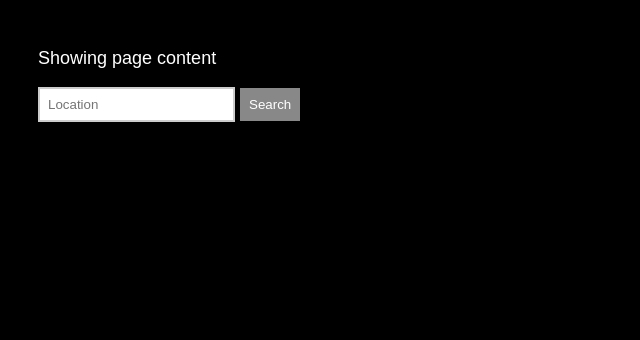
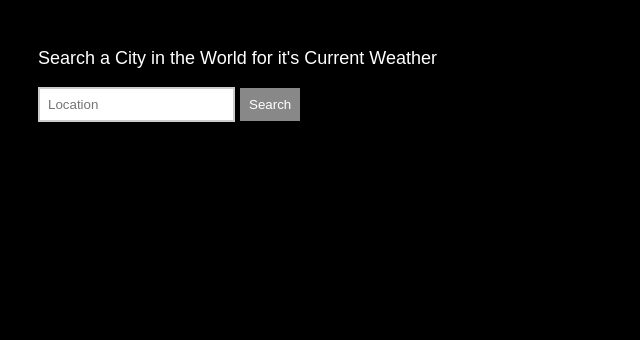
Before and after one commit to brycehulett/nodejs-weather-website, a Node server app: page / in a window 1280 px wide. Shown: the part 162-502 px from the top of the page, without its empty margins (0-640 px from the left). Run offline with Node 20, Linux system fonts and the light colour scheme; some libraries are stand-ins or nearby versions.

Commit message:
Updated Weather Info

```diff
--- a/public/css/styles.css
+++ b/public/css/styles.css
@@ -61,3 +61,7 @@ button{
     color: #FFF;
     padding: 8px;
 }
+
+p{
+    white-space: pre-line;
+}
--- a/public/js/app.mjs
+++ b/public/js/app.mjs
@@ -17,9 +17,14 @@ weatherForm.addEventListener('submit', (e)=>{
                 messageTwo.textContent = ''
             }else{
                 messageOne.textContent = ''
-                const town = new String(data.address)[0].toUpperCase() + new String(data.address).slice(1)
-                let result = `It's ${data.temperature} degrees in ${town}`
-                result += ` with ${data.precipitation}% precipitation and wind at ${data.wind} mph.`
+                //const town = new String(data.address)[0].toUpperCase() + new String(data.address).slice(1)
+                let result = `${data.name}, ${data.country}\r\n\r\n`
+                result += `It's ${data.temperature} degrees`
+                result += ` with ${data.precipitation}% precipitation and wind at ${data.wind} mph.\r\n\r\n`
+                for(const d of data.weather_descriptions){
+                    result += d + " "
+                }
+                result += `and feels like ${data.feelslike}`
                 messageTwo.textContent = result
             }
         })
--- a/src/app.mjs
+++ b/src/app.mjs
@@ -52,16 +52,20 @@ app.get('/weather', (req, res)=>{
         })
     }
 
-    forecast(req.query.address, (error, {temperature, wind, precipitation} = {}) => {
+    forecast(req.query.address, (error, {name,country,temperature, wind, precipitation, feelslike, weather_descriptions} = {}) => {
         console.log(error)
         if(error){
             return res.send({error})
         }
         res.send({
             address: req.query.address,
+            name,
+            country,
             temperature,
             precipitation,
-            wind
+            wind,
+            feelslike,
+            weather_descriptions
         })
 
       })
--- a/src/utils/forecast.mjs
+++ b/src/utils/forecast.mjs
@@ -13,9 +13,13 @@ function forecast(address, callback){
             callback("Unable to find location. Try another search");
         }else{
             callback(undefined, {
+                name: response.body.location.name,
+                country: response.body.location.country,
                 temperature: response.body.current.temperature,
                 wind: response.body.current.wind_speed,
-                precipitation: response.body.current.precip
+                precipitation: response.body.current.precip,
+                feelslike: response.body.current.feelslike,
+                weather_descriptions: response.body.current.weather_descriptions
             })
         }
     })
--- a/templates/views/index.hbs
+++ b/templates/views/index.hbs
@@ -11,17 +11,13 @@
 <body>
     <div class="main-content">
         {{>header}}
-        <p>Showing page content</p>
+        <p>Search a City in the World for it's Current Weather</p>
         <form>
             <input placeholder="Location">
             <button>Search</button>
         </form>
-        <p id="message-1">
-
-        </p>
-        <p id="message-2">
-
-        </p>
+        <p id="message-1"></p>
+        <p id="message-2"></p>
     </div>
     {{>footer}}
     <script src="/js/app.mjs"> </script>
```
